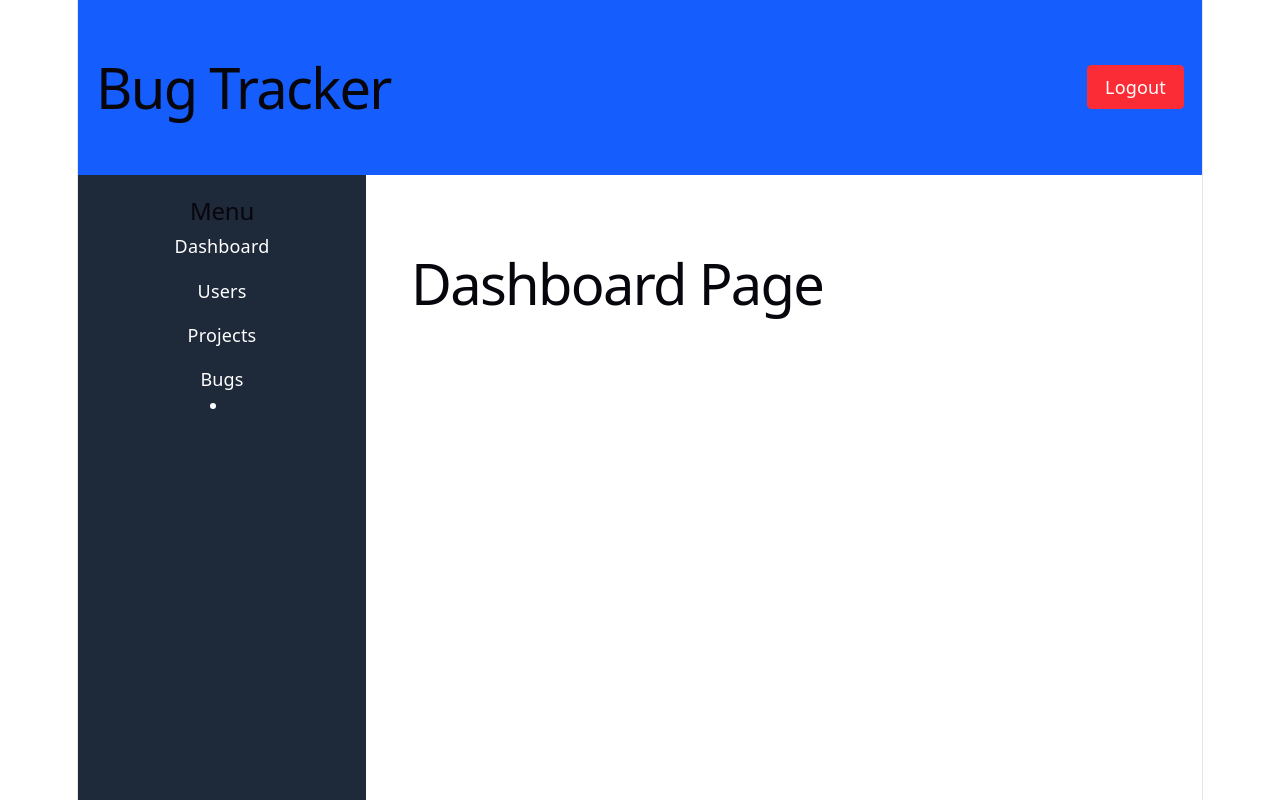
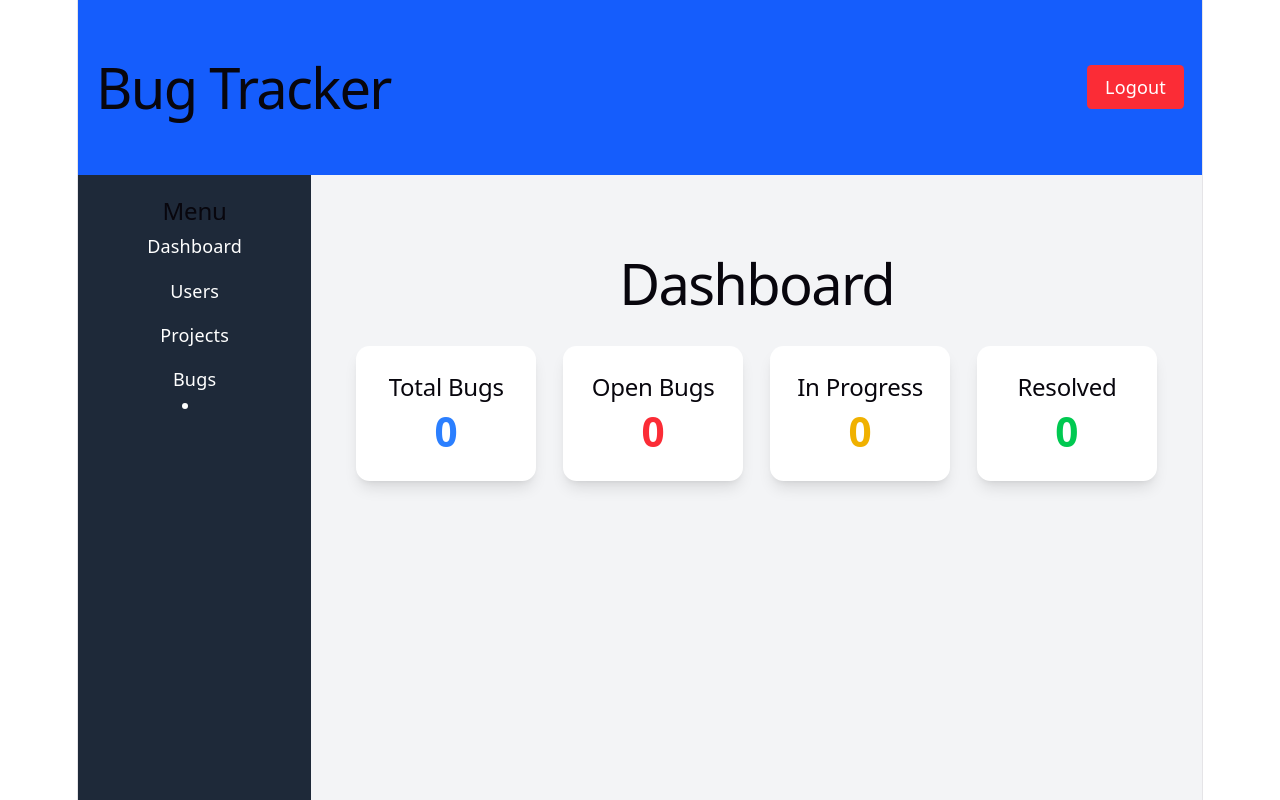
Before and after one commit to Mounisha025/bugtracker-frontend, a React (Vite) app: page /dashboard in a window 1280 px wide. Shown: the top 800 px of the page. Built offline with nearby package versions, Linux system fonts and the light colour scheme; no server answers; sample sign-in values are in the browser's storage.

Commit message:
Implemented dashboard analytics and bug search

```diff
--- a/src/pages/BugsPage.jsx
+++ b/src/pages/BugsPage.jsx
@@ -29,6 +29,9 @@ function BugsPage() {
 
   const [error, setError] =
     useState("");
+
+    const [searchTerm, setSearchTerm] =
+  useState("");
 
   // ==============================
   // FETCH BUGS ON PAGE LOAD
@@ -166,6 +169,16 @@ function BugsPage() {
   // ==============================
   // UI
   // ==============================
+
+  const filteredBugs =
+  bugs.filter((bug) =>
+
+    bug.title
+      .toLowerCase()
+      .includes(
+        searchTerm.toLowerCase()
+      )
+  );
 
   return (
 
@@ -308,6 +321,22 @@ function BugsPage() {
 
           </form>
 
+     {/* Search Bar */}
+
+<div className="bg-white shadow-lg rounded-xl p-4 mb-6">
+
+  <input
+    type="text"
+    placeholder="Search bugs..."
+    className="w-full border-2 border-blue-400 p-4 rounded-lg"
+    value={searchTerm}
+    onChange={(e) =>
+      setSearchTerm(e.target.value)
+    }
+  />
+
+</div>
+
           {/* ==============================
               BUGS LIST
           ============================== */}
@@ -315,7 +344,7 @@ function BugsPage() {
           <div className="space-y-6">
 
             {
-              bugs.map((bug) => (
+              filteredBugs.map((bug) => (
 
                 <div
                   key={bug.id}
--- a/src/pages/DashboardPage.jsx
+++ b/src/pages/DashboardPage.jsx
@@ -1,25 +1,158 @@
+import { useEffect, useState } from "react";
+
+import API from "../api/axiosConfig";
+
 import Navbar from "../components/Navbar";
 
 import Sidebar from "../components/Sidebar";
+
 function DashboardPage() {
+
+  const [bugs, setBugs] =
+    useState([]);
+
+  useEffect(() => {
+
+    fetchBugs();
+
+  }, []);
+
+  const fetchBugs = async () => {
+
+    try {
+
+      const response =
+        await API.get("/bugs");
+
+      setBugs(response.data);
+
+    } catch (err) {
+
+      console.error(err);
+    }
+  };
+
+  // Statistics
+
+  const totalBugs =
+    bugs.length;
+
+  const openBugs =
+    bugs.filter(
+      (bug) => bug.status === "OPEN"
+    ).length;
+
+  const resolvedBugs =
+    bugs.filter(
+      (bug) => bug.status === "RESOLVED"
+    ).length;
+
+  const inProgressBugs =
+    bugs.filter(
+      (bug) =>
+        bug.status === "IN_PROGRESS"
+    ).length;
 
   return (
 
-    <div>
+    <div className="min-h-screen bg-gray-100">
 
       <Navbar />
 
       <div className="flex">
+
         <Sidebar />
 
-      <div className="p-10">
+        <div className="p-10 w-full">
 
-      <h1 className="text-4xl font-bold">
-        Dashboard Page
+          <h1 className="text-4xl font-bold mb-10">
+
+            Dashboard
+
           </h1>
 
+          {/* Statistics Cards */}
+
+          <div className="grid grid-cols-1 md:grid-cols-2 lg:grid-cols-4 gap-6">
+
+            {/* Total Bugs */}
+
+            <div className="bg-white shadow-lg rounded-xl p-6">
+
+              <h2 className="text-xl font-bold">
+
+                Total Bugs
+
+              </h2>
+
+              <p className="text-4xl mt-4 font-bold text-blue-500">
+
+                {totalBugs}
+
+              </p>
+
             </div>
+
+            {/* Open Bugs */}
+
+            <div className="bg-white shadow-lg rounded-xl p-6">
+
+              <h2 className="text-xl font-bold">
+
+                Open Bugs
+
+              </h2>
+
+              <p className="text-4xl mt-4 font-bold text-red-500">
+
+                {openBugs}
+
+              </p>
+
             </div>
+
+            {/* In Progress */}
+
+            <div className="bg-white shadow-lg rounded-xl p-6">
+
+              <h2 className="text-xl font-bold">
+
+                In Progress
+
+              </h2>
+
+              <p className="text-4xl mt-4 font-bold text-yellow-500">
+
+                {inProgressBugs}
+
+              </p>
+
+            </div>
+
+            {/* Resolved */}
+
+            <div className="bg-white shadow-lg rounded-xl p-6">
+
+              <h2 className="text-xl font-bold">
+
+                Resolved
+
+              </h2>
+
+              <p className="text-4xl mt-4 font-bold text-green-500">
+
+                {resolvedBugs}
+
+              </p>
+
+            </div>
+
+          </div>
+
+        </div>
+
+      </div>
+
     </div>
   );
 }
```
Lines whose indentation alone changed are shown as unchanged.
